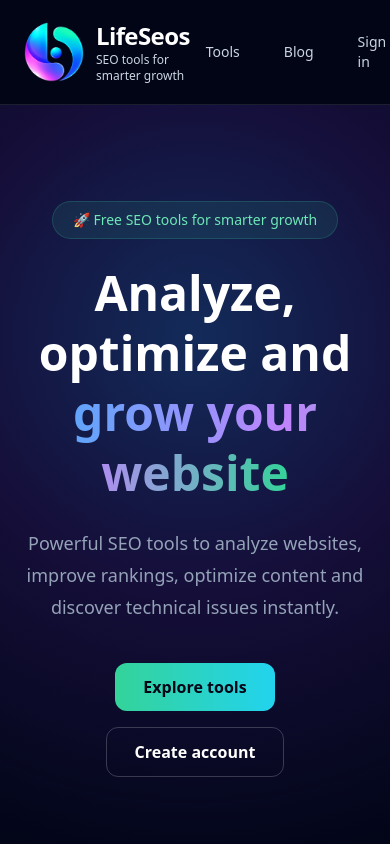
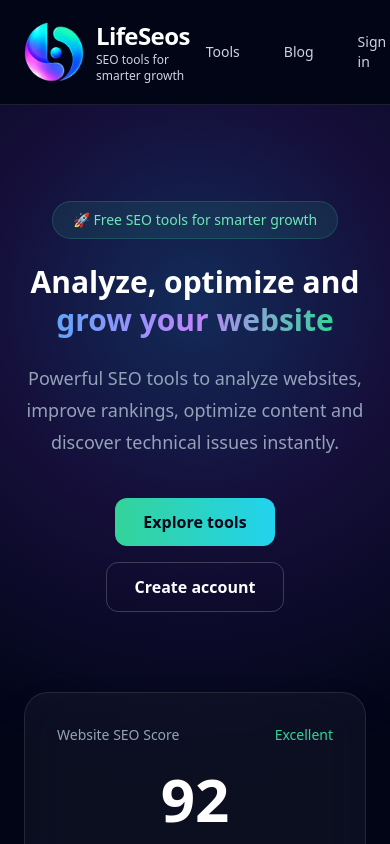
Before and after one commit to mouh1992ara/lifeseos-app, a Next.js app: page / in a window 390 px wide. Shown: the top 844 px of the page. Built offline with nearby package versions, Linux system fonts and the light colour scheme; no server answers.

Commit message:
Fix mobile responsive hero layout

```diff
--- a/app/page.tsx
+++ b/app/page.tsx
@@ -96,7 +96,7 @@ export default async function Home() {
   ];
 
   return (
-    <main className="overflow-hidden bg-slate-950 text-white">
+<main className="w-full overflow-x-hidden bg-slate-950 text-white">
       <script
         type="application/ld+json"
         dangerouslySetInnerHTML={{
@@ -125,9 +125,11 @@ export default async function Home() {
  relative
  mx-auto
  flex
+ w-full
  max-w-7xl
  flex-col
  items-center
+ overflow-hidden
  px-6
  py-24
  text-center
@@ -151,11 +153,12 @@ export default async function Home() {
           <h1
   className="
     mt-6
-            max-w-5xl
-            text-5xl
+    max-w4xl
+    text-3xl
+    sm:text-5xl
+    md:text-7xl
     font-black
     leading-tight
-            md:text-7xl
   "
 >
             Analyze, optimize and{" "}
@@ -186,8 +189,18 @@ export default async function Home() {
             optimize content and discover technical issues instantly.
           </p>
 
-          <div className="mt-10 flex flex-wrap justify-center gap-4">
-            <Link
+<div
+  className="
+    mt-10
+    flex
+    w-full
+    flex-col
+    items-center
+    justify-center
+    gap-4
+    sm:flex-row
+  "
+>            <Link
               href="/tools"
               className="
               rounded-xl
```
Lines whose indentation alone changed are shown as unchanged.
